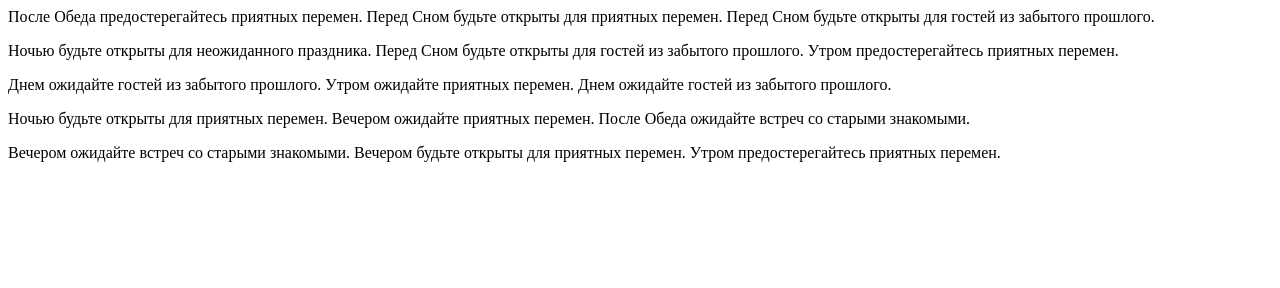
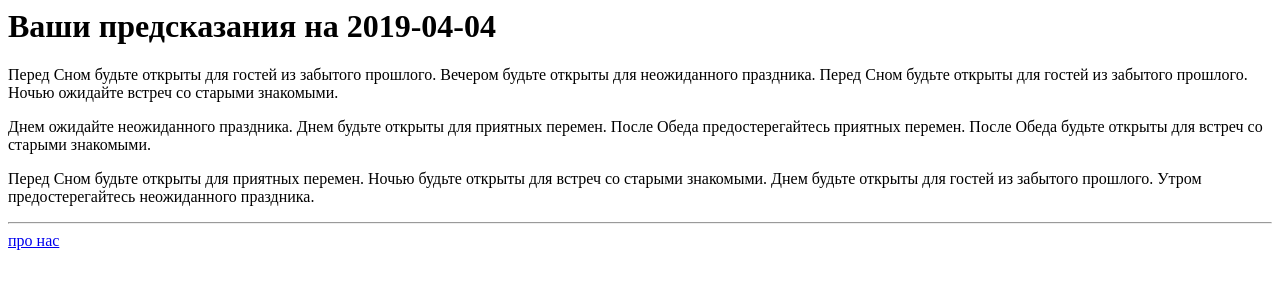
Before and after one commit to eofal/pyweb-m3-hw, a plain HTML site: page index.html in a window 1280 px wide. Drawn offline with Linux system fonts and the light colour scheme.

Commit message:
Add generated index.html with aligned fields

```diff
--- a/index.html
+++ b/index.html
@@ -1,8 +1,21 @@
 <html>
+
 	<head>
-	<meta charset="utf-8">
-	<title>Гороскоп на сегодня</title>
+
+		<meta charset="utf-8">
+
+		<title>Гороскоп на сегодня</title>
+
 	</head>
 
-	<body><h1Что день 2019-04-04 готовит</h1><p>После Обеда предостерегайтесь приятных перемен. Перед Сном будьте открыты для приятных перемен. Перед Сном будьте открыты для гостей из забытого прошлого.</p><p></p><p>Ночью будьте открыты для неожиданного праздника. Перед Сном будьте открыты для гостей из забытого прошлого. Утром предостерегайтесь приятных перемен.</p><p></p><p>Днем ожидайте гостей из забытого прошлого. Утром ожидайте приятных перемен. Днем ожидайте гостей из забытого прошлого.</p><p></p><p>Ночью будьте открыты для приятных перемен. Вечером ожидайте приятных перемен. После Обеда ожидайте встреч со старыми знакомыми.</p><p></p><p>Вечером ожидайте встреч со старыми знакомыми. Вечером будьте открыты для приятных перемен. Утром предостерегайтесь приятных перемен.</p><p></p></body>
+
+	<body>
+		<h1>Ваши предсказания на 2019-04-04</h1>
+		<p>Перед Сном будьте открыты для гостей из забытого прошлого. Вечером будьте открыты для неожиданного праздника. Перед Сном будьте открыты для гостей из забытого прошлого. Ночью ожидайте встреч со старыми знакомыми.</p><p></p>
+		<p>Днем ожидайте неожиданного праздника. Днем будьте открыты для приятных перемен. После Обеда предостерегайтесь приятных перемен. После Обеда будьте открыты для встреч со старыми знакомыми.</p><p></p>
+		<p>Перед Сном будьте открыты для приятных перемен. Ночью будьте открыты для встреч со старыми знакомыми. Днем будьте открыты для гостей из забытого прошлого. Утром предостерегайтесь неожиданного праздника.</p><p></p>
+		<hr />
+		<a href="about.html">про нас</a>
+	</body>
+
 	</html>
```
